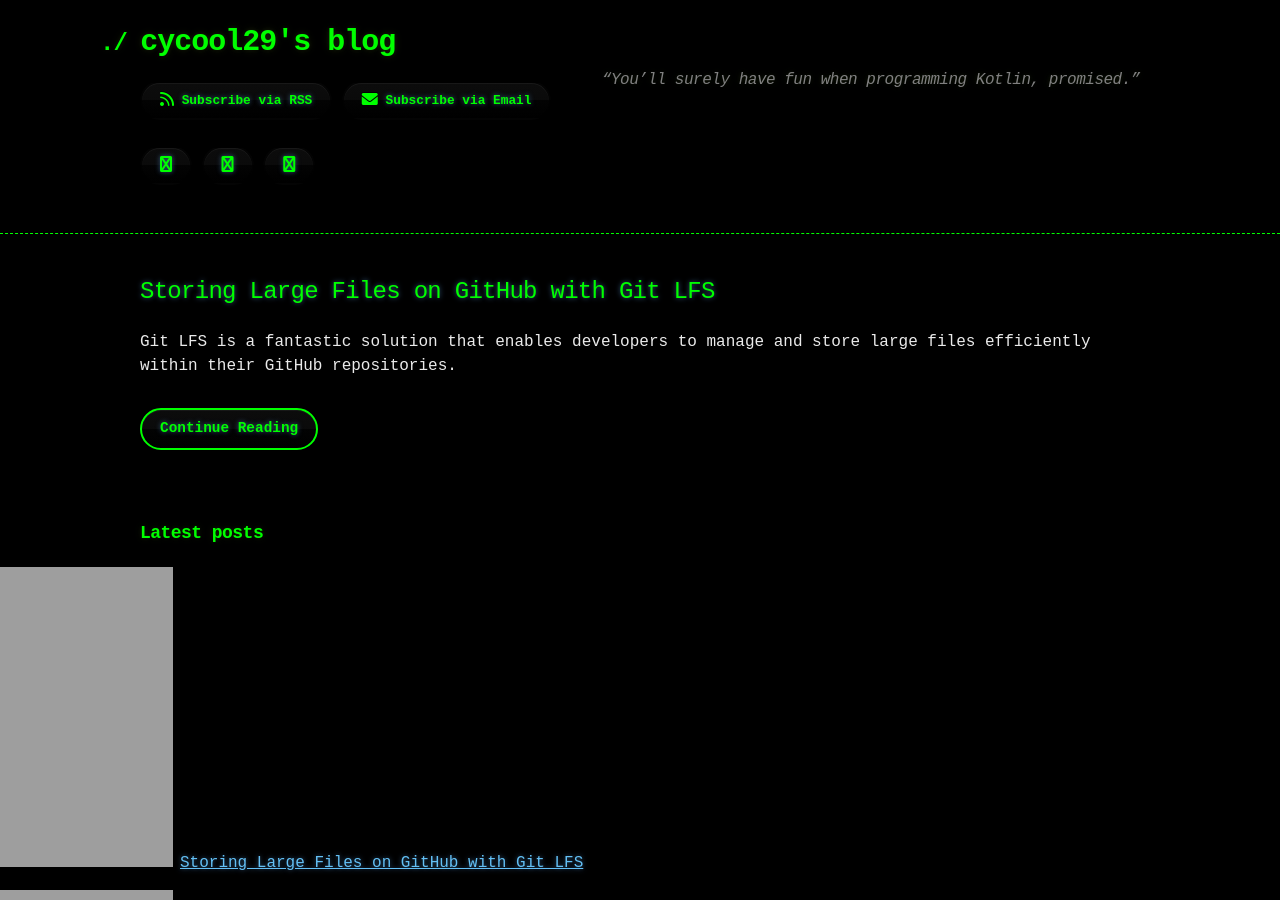
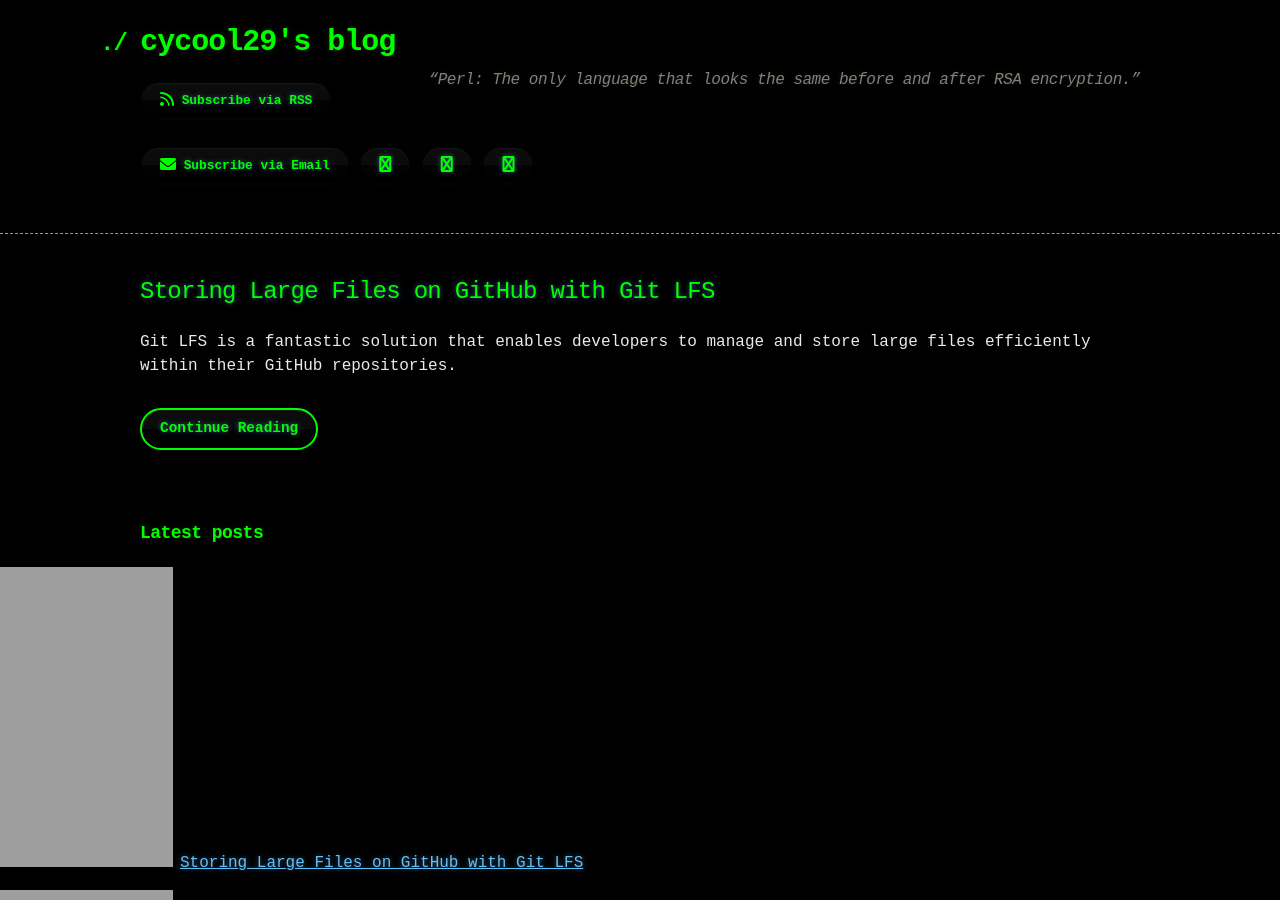
Before and after one commit to cycool29/cycool29.github.io, a Jekyll site: the page built from index.md, in a window 1280 px wide and 900 px high. Built offline with Jekyll 4.4.1, drawn with Linux system fonts in a browser that asks for light colours; a style sheet for code colours, icons or effects is not loaded.

Commit message:
Update quotes

```diff
--- a/_config.yml
+++ b/_config.yml
@@ -1,5 +1,5 @@
 title: cycool29's blog
-description: "“You’ll surely have fun when programming Kotlin, promised.” "
+description: "“Perl: The only language that looks the same before and after RSA encryption.” "
 bio: A high school student. Intermediate in Python, Git, Bash. Learning JavaScript. He/Him. "
 author: cycool29
 url: https://cycool29.github.io
```
